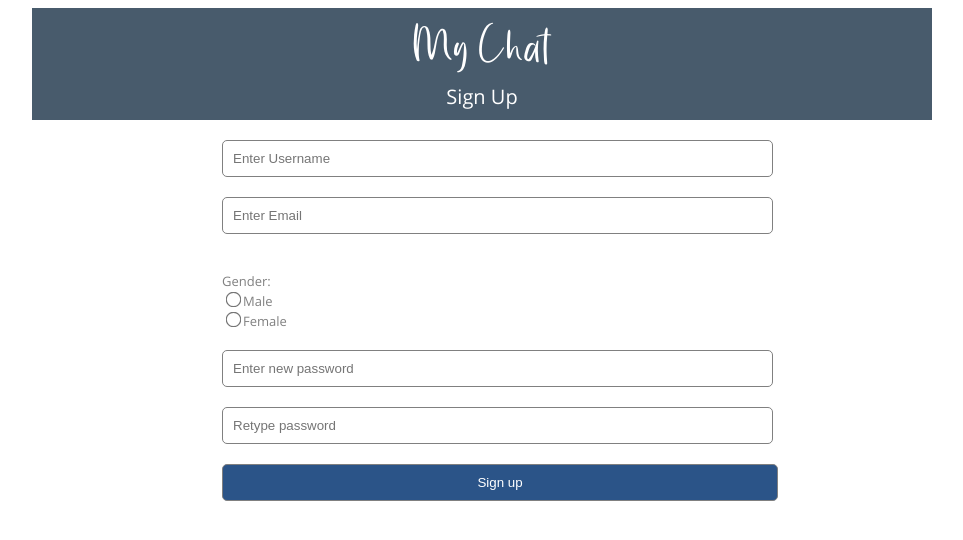
After one commit to SanjatulHasanSiam/MyChat, a PHP site: page /signup.php in a window 1280 px wide. The commit adds this page. Shown: the top 540 px of the page, without its empty margins (158-1121 px from the left). Run offline with PHP 8.4, Linux system fonts and the light colour scheme.

Commit message:
Sign Up page data send successful

```diff
--- /dev/null
+++ b/classes/autoload.php
@@ -0,0 +1,3 @@
+<?php
+require_once("config.php");
+require_once("database.php");
--- /dev/null
+++ b/classes/config.php
@@ -0,0 +1,5 @@
+<?php
+define("DBUSER","root");
+define("DBPASS","");
+define("DBNAME","mychat_db");
+define("DBHOST","Localhost");
--- /dev/null
+++ b/signup.php
@@ -0,0 +1,140 @@
+<!DOCTYPE html>
+<html lang="en">
+
+<head>
+    <meta charset="UTF-8">
+    <meta http-equiv="X-UA-Compatible" content="IE=edge">
+    <meta name="viewport" content="width=device-width, initial-scale=1.0">
+    <title>My Chat | Sign Up</title>
+</head>
+<style type="text/css">
+    @font-face {
+        font-family: headFont;
+        src: url(ui/fonts/Summer-Vibes-OTF.otf);
+    }
+
+    @font-face {
+        font-family: myFont;
+        src: url(ui/fonts/OpenSans-Regular.ttf);
+    }
+
+    #wrapper {
+        max-width: 900px;
+        min-height: 500px;
+        margin: auto;
+        color: grey;
+        font-family: myFont;
+        font-size: 13px;
+    }
+
+    #header {
+        background-color: #485b6c;
+        font-size: 40px;
+        text-align: center;
+        font-family: headFont;
+        width: 100%;
+        color: white;
+    }
+
+    form {
+        margin: auto;
+        padding: 10px;
+        width: 60%;
+        max-height: 400px;
+    }
+
+    input[type=text],
+    input[type=password],
+    input[type=button] {
+        padding: 10px;
+        margin: 10px;
+        width: 98%;
+        border: solid 1px grey;
+        border-radius: 5px;
+    }
+
+    input[type=button] {
+        width: 103%;
+        cursor: pointer;
+        background-color: #2b5488;
+        color: white;
+    }
+
+    input[type=radio] {
+        transform: scale(1.2);
+        cursor: pointer;
+    }
+</style>
+
+<body>
+    <div id="wrapper">
+        <div id="header">My Chat
+            <div style="font-size: 20px; font-family:myFont; padding-bottom:10px;">Sign Up</div>
+        </div>
+        <form id="myForm" action="">
+            <input type="text" name="username" placeholder="Enter Username"><br>
+            <input type="text" name="email" placeholder="Enter Email"><br>
+
+            <div style="padding:10px">
+                <br>Gender: <br>
+                <input type="radio" value="Male" name="gender" id="">Male <br>
+                <input type="radio" value="Female" name="gender" id="">Female <br>
+            </div>
+
+            <input type="password" name="password" placeholder="Enter new password"><br>
+            <input type="password" name="password2" placeholder="Retype password"><br>
+            <input type="button" value="Sign up" id="signup_button"><br>
+        </form>
+    </div>
+</body>
+
+</html>
+<script type="text/javascript">
+    function _(element) {
+        return document.getElementById(element);
+    }
+    var signup_button=_("signup_button");
+    signup_button.addEventListener("click",collect_data);
+    function collect_data(){
+        var myForm=_("myForm");
+        var inputs=myForm.getElementsByTagName("INPUT");
+        var data={};
+      for(var i=inputs.length-1;i>=0;i--){
+            var key=inputs[i].name;
+            switch(key){
+                case "username":
+                 data.username=inputs[i].value;
+                 break;
+                case "email":
+                    data.email=inputs[i].value;
+                 break;
+                case "gender":
+                    if(inputs[i].checked){
+                        data.gender=inputs[i].value;
+                    }
+                    break;
+                case "password":
+                    data.password=inputs[i].value;
+                 break;
+                case "password2":
+                    data.password2=inputs[i].value;
+                 break;
+            }
+      }
+      send_data(data,"signup");
+    }
+
+    function send_data(data,type){
+
+        var xml=new XMLHttpRequest();
+        xml.onload=function(){
+            if(xml.readState==4 || xml.status==200){
+                alert(xml.responseText);
+            }
+        }
+            data.data_type=type;
+            var data_string=JSON.stringify(data);
+            xml.open("POST","api.php",true);
+            xml.send(data_string);
+    }
+</script>
```
Also changed, not shown: api.php (added, +26 -0 lines), index.php (renamed from index.html, +16 -0 lines), mybook_db.sql (added, +82 -0 lines), classes/database.php (added).
